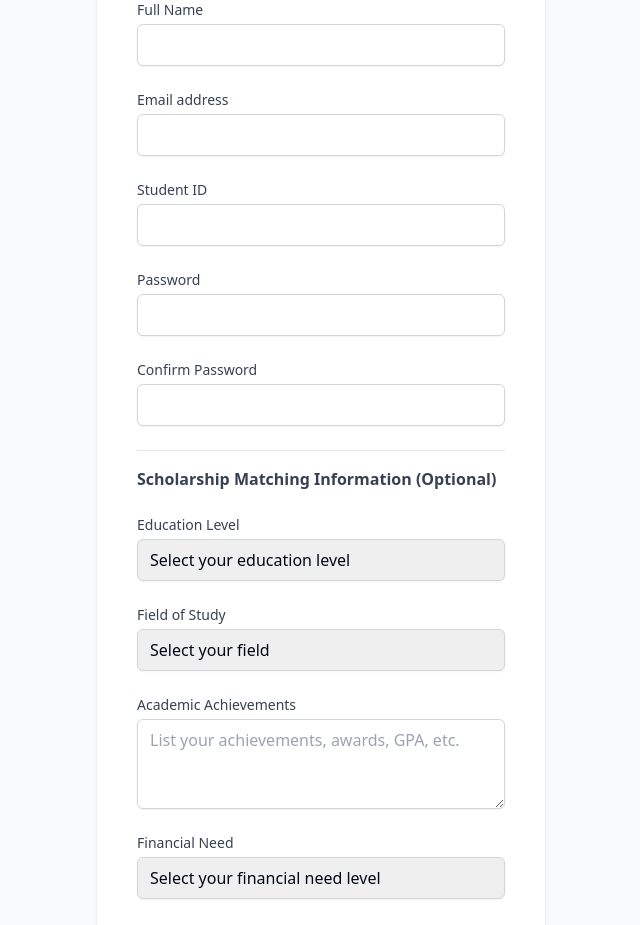
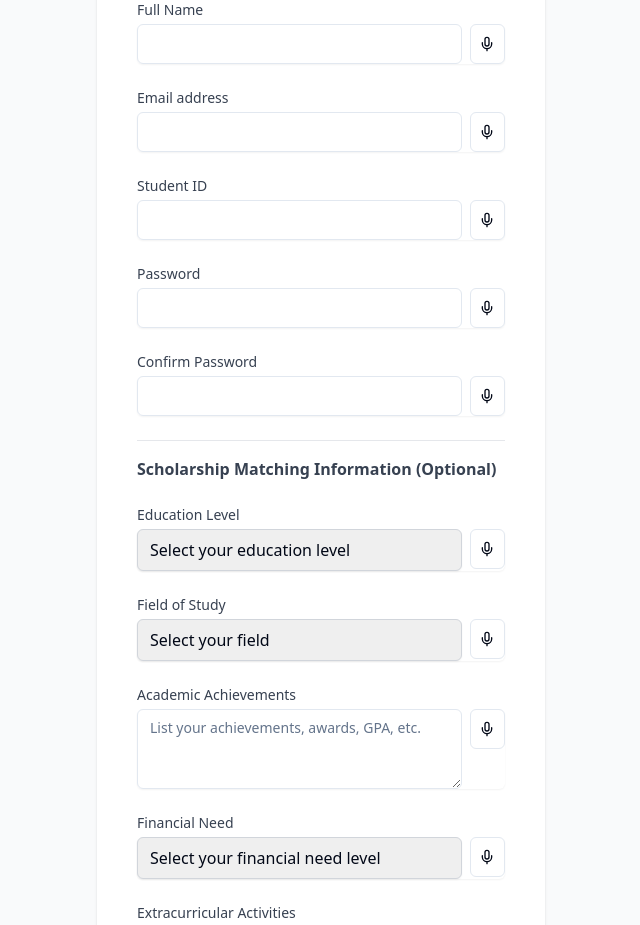
Before and after one commit to aryy8/protsahan, a React (Vite) app: page /signup in a window 1280 px wide. Shown: the part 200-1125 px from the top of the page, without its empty margins (319-959 px from the left). Built offline with nearby package versions, Linux system fonts and the light colour scheme.

Commit message:
Add voice input to sign up form
Adds voice input functionality to the sign up form, similar to the login form.

```diff
--- a/src/components/VoiceFormField.tsx
+++ b/src/components/VoiceFormField.tsx
@@ -12,7 +12,7 @@ interface VoiceFormFieldProps {
   required?: boolean;
   placeholder?: string;
   value: string;
-  onChange: (e: React.ChangeEvent<HTMLInputElement | HTMLTextAreaElement>) => void;
+  onChange: (e: React.ChangeEvent<HTMLInputElement | HTMLTextAreaElement | HTMLSelectElement>) => void;
   onVoiceResult: (text: string) => void;
   error?: string;
   as?: 'input' | 'textarea' | 'select';
@@ -73,7 +73,7 @@ const VoiceFormField: React.FC<VoiceFormFieldProps> = ({
             name={name}
             required={required}
             value={value}
-            onChange={onChange}
+            onChange={onChange as React.ChangeEventHandler<HTMLSelectElement>}
             className="flex-grow appearance-none block w-full px-3 py-2 border border-gray-300 rounded-md shadow-sm placeholder-gray-400 focus:outline-none focus:ring-indigo-500 focus:border-indigo-500"
           >
             {children}
--- a/src/pages/StudentSignUp.tsx
+++ b/src/pages/StudentSignUp.tsx
@@ -1,8 +1,8 @@
-
 import { useState } from 'react';
 import { useNavigate } from 'react-router-dom';
 import { getScholarshipRecommendations } from '@/lib/geminiAPI';
 import ScholarshipMatches from '@/components/ScholarshipMatches';
+import VoiceFormField from '@/components/VoiceFormField';
 
 interface FormData {
   fullName: string;
@@ -63,8 +63,6 @@ export default function StudentSignUp() {
       newErrors.confirmPassword = 'Passwords do not match';
     }
 
-    // Optional fields for scholarship matching don't need validation
-
     setErrors(newErrors);
     return Object.keys(newErrors).length === 0;
   };
@@ -91,7 +89,6 @@ export default function StudentSignUp() {
 
     if (validateForm()) {
       try {
-        // TODO: Implement actual signup logic here
         console.log('Form submitted:', formData);
         // Redirect to login or dashboard after successful signup
         // navigate('/login');
@@ -106,6 +103,13 @@ export default function StudentSignUp() {
     setFormData(prev => ({
       ...prev,
       [name]: value
+    }));
+  };
+
+  const handleVoiceResult = (field: string, text: string) => {
+    setFormData(prev => ({
+      ...prev,
+      [field]: text
     }));
   };
 
@@ -130,105 +134,65 @@ export default function StudentSignUp() {
         {showForm ? (
           <div className="bg-white py-8 px-4 shadow sm:rounded-lg sm:px-10">
             <form className="space-y-6" onSubmit={handleFindScholarships}>
-              <div>
-                <label htmlFor="fullName" className="block text-sm font-medium text-gray-700">
-                  Full Name
-                </label>
-                <div className="mt-1">
-                  <input
+              <VoiceFormField
+                label="Full Name"
                 id="fullName"
                 name="fullName"
                 type="text"
                 required
-                    className="appearance-none block w-full px-3 py-2 border border-gray-300 rounded-md shadow-sm placeholder-gray-400 focus:outline-none focus:ring-indigo-500 focus:border-indigo-500"
                 value={formData.fullName}
                 onChange={handleChange}
+                onVoiceResult={(text) => handleVoiceResult('fullName', text)}
+                error={errors.fullName}
               />
-                  {errors.fullName && (
-                    <p className="mt-2 text-sm text-red-600">{errors.fullName}</p>
-                  )}
-                </div>
-              </div>
 
-              <div>
-                <label htmlFor="email" className="block text-sm font-medium text-gray-700">
-                  Email address
-                </label>
-                <div className="mt-1">
-                  <input
+              <VoiceFormField
+                label="Email address"
                 id="email"
                 name="email"
                 type="email"
                 required
-                    className="appearance-none block w-full px-3 py-2 border border-gray-300 rounded-md shadow-sm placeholder-gray-400 focus:outline-none focus:ring-indigo-500 focus:border-indigo-500"
                 value={formData.email}
                 onChange={handleChange}
+                onVoiceResult={(text) => handleVoiceResult('email', text)}
+                error={errors.email}
               />
-                  {errors.email && (
-                    <p className="mt-2 text-sm text-red-600">{errors.email}</p>
-                  )}
-                </div>
-              </div>
 
-              <div>
-                <label htmlFor="studentId" className="block text-sm font-medium text-gray-700">
-                  Student ID
-                </label>
-                <div className="mt-1">
-                  <input
+              <VoiceFormField
+                label="Student ID"
                 id="studentId"
                 name="studentId"
                 type="text"
                 required
-                    className="appearance-none block w-full px-3 py-2 border border-gray-300 rounded-md shadow-sm placeholder-gray-400 focus:outline-none focus:ring-indigo-500 focus:border-indigo-500"
                 value={formData.studentId}
                 onChange={handleChange}
+                onVoiceResult={(text) => handleVoiceResult('studentId', text)}
+                error={errors.studentId}
               />
-                  {errors.studentId && (
-                    <p className="mt-2 text-sm text-red-600">{errors.studentId}</p>
-                  )}
-                </div>
-              </div>
 
-              <div>
-                <label htmlFor="password" className="block text-sm font-medium text-gray-700">
-                  Password
-                </label>
-                <div className="mt-1">
-                  <input
+              <VoiceFormField
+                label="Password"
                 id="password"
                 name="password"
                 type="password"
                 required
-                    className="appearance-none block w-full px-3 py-2 border border-gray-300 rounded-md shadow-sm placeholder-gray-400 focus:outline-none focus:ring-indigo-500 focus:border-indigo-500"
                 value={formData.password}
                 onChange={handleChange}
+                onVoiceResult={(text) => handleVoiceResult('password', text)}
+                error={errors.password}
               />
-                  {errors.password && (
-                    <p className="mt-2 text-sm text-red-600">{errors.password}</p>
-                  )}
-                </div>
-              </div>
 
-              <div>
-                <label htmlFor="confirmPassword" className="block text-sm font-medium text-gray-700">
-                  Confirm Password
-                </label>
-                <div className="mt-1">
-                  <input
+              <VoiceFormField
+                label="Confirm Password"
                 id="confirmPassword"
                 name="confirmPassword"
                 type="password"
                 required
-                    className="appearance-none block w-full px-3 py-2 border border-gray-300 rounded-md shadow-sm placeholder-gray-400 focus:outline-none focus:ring-indigo-500 focus:border-indigo-500"
                 value={formData.confirmPassword}
                 onChange={handleChange}
+                onVoiceResult={(text) => handleVoiceResult('confirmPassword', text)}
+                error={errors.confirmPassword}
               />
-                  {errors.confirmPassword && (
-                    <p className="mt-2 text-sm text-red-600">{errors.confirmPassword}</p>
-                  )}
-                </div>
-              </div>
 
               <div className="pt-4 border-t border-gray-200">
                 <h3 className="text-md font-semibold text-gray-700 mb-3">
@@ -236,38 +200,30 @@ export default function StudentSignUp() {
                 </h3>
               </div>
 
-              <div>
-                <label htmlFor="education" className="block text-sm font-medium text-gray-700">
-                  Education Level
-                </label>
-                <div className="mt-1">
-                  <select
+              <VoiceFormField
+                label="Education Level"
                 id="education"
                 name="education"
-                    className="appearance-none block w-full px-3 py-2 border border-gray-300 rounded-md shadow-sm placeholder-gray-400 focus:outline-none focus:ring-indigo-500 focus:border-indigo-500"
+                as="select"
                 value={formData.education}
                 onChange={handleChange}
+                onVoiceResult={(text) => handleVoiceResult('education', text)}
               >
                 <option value="">Select your education level</option>
                 <option value="High School">High School</option>
                 <option value="Undergraduate">Undergraduate</option>
                 <option value="Graduate">Graduate</option>
                 <option value="PhD">PhD</option>
-                  </select>
-                </div>
-              </div>
+              </VoiceFormField>
 
-              <div>
-                <label htmlFor="fieldOfStudy" className="block text-sm font-medium text-gray-700">
-                  Field of Study
-                </label>
-                <div className="mt-1">
-                  <select
+              <VoiceFormField
+                label="Field of Study"
                 id="fieldOfStudy"
                 name="fieldOfStudy"
-                    className="appearance-none block w-full px-3 py-2 border border-gray-300 rounded-md shadow-sm placeholder-gray-400 focus:outline-none focus:ring-indigo-500 focus:border-indigo-500"
+                as="select"
                 value={formData.fieldOfStudy}
                 onChange={handleChange}
+                onVoiceResult={(text) => handleVoiceResult('fieldOfStudy', text)}
               >
                 <option value="">Select your field</option>
                 <option value="Engineering">Engineering</option>
@@ -277,64 +233,47 @@ export default function StudentSignUp() {
                 <option value="Medicine">Medicine</option>
                 <option value="Science">Science</option>
                 <option value="Other">Other</option>
-                  </select>
-                </div>
-              </div>
+              </VoiceFormField>
 
-              <div>
-                <label htmlFor="academicAchievements" className="block text-sm font-medium text-gray-700">
-                  Academic Achievements
-                </label>
-                <div className="mt-1">
-                  <textarea
+              <VoiceFormField
+                label="Academic Achievements"
                 id="academicAchievements"
                 name="academicAchievements"
+                as="textarea"
                 rows={3}
-                    className="appearance-none block w-full px-3 py-2 border border-gray-300 rounded-md shadow-sm placeholder-gray-400 focus:outline-none focus:ring-indigo-500 focus:border-indigo-500"
                 placeholder="List your achievements, awards, GPA, etc."
                 value={formData.academicAchievements}
                 onChange={handleChange}
+                onVoiceResult={(text) => handleVoiceResult('academicAchievements', text)}
               />
-                </div>
-              </div>
 
-              <div>
-                <label htmlFor="financialNeed" className="block text-sm font-medium text-gray-700">
-                  Financial Need
-                </label>
-                <div className="mt-1">
-                  <select
+              <VoiceFormField
+                label="Financial Need"
                 id="financialNeed"
                 name="financialNeed"
-                    className="appearance-none block w-full px-3 py-2 border border-gray-300 rounded-md shadow-sm placeholder-gray-400 focus:outline-none focus:ring-indigo-500 focus:border-indigo-500"
+                as="select"
                 value={formData.financialNeed}
                 onChange={handleChange}
+                onVoiceResult={(text) => handleVoiceResult('financialNeed', text)}
               >
                 <option value="">Select your financial need level</option>
                 <option value="High">High need</option>
                 <option value="Medium">Medium need</option>
                 <option value="Low">Low need</option>
                 <option value="None">No financial need</option>
-                  </select>
-                </div>
-              </div>
+              </VoiceFormField>
 
-              <div>
-                <label htmlFor="extracurriculars" className="block text-sm font-medium text-gray-700">
-                  Extracurricular Activities
-                </label>
-                <div className="mt-1">
-                  <textarea
+              <VoiceFormField
+                label="Extracurricular Activities"
                 id="extracurriculars"
                 name="extracurriculars"
+                as="textarea"
                 rows={3}
-                    className="appearance-none block w-full px-3 py-2 border border-gray-300 rounded-md shadow-sm placeholder-gray-400 focus:outline-none focus:ring-indigo-500 focus:border-indigo-500"
                 placeholder="Sports, clubs, volunteer work, etc."
                 value={formData.extracurriculars}
                 onChange={handleChange}
+                onVoiceResult={(text) => handleVoiceResult('extracurriculars', text)}
               />
-                </div>
-              </div>
 
               <div>
                 <button
```
Lines whose indentation alone changed are shown as unchanged.
